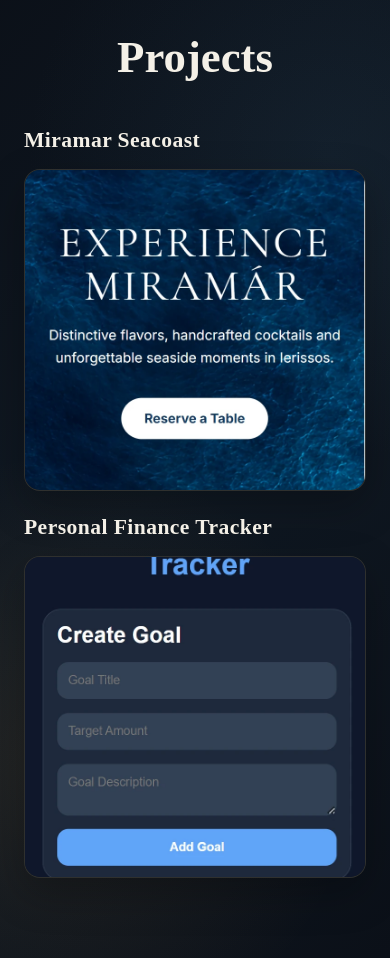
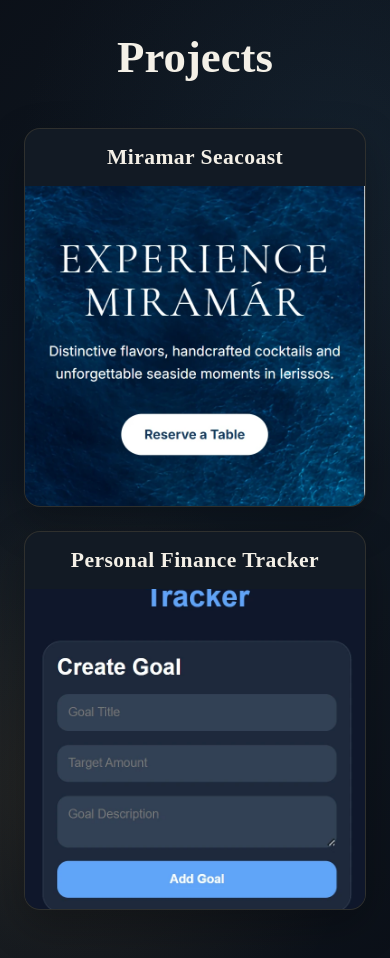
Before and after one commit to VTheGreek/My-Portfolio, a React (Vite) app in the folder my-portfolio/: page / in a window 390 px wide. Shown: the part 1380-2338 px from the top of the page. Built offline with nearby package versions, Linux system fonts and the light colour scheme.

Commit message:
style: center project titles in cards

```diff
--- a/my-portfolio/src/styles/Projects.css
+++ b/my-portfolio/src/styles/Projects.css
@@ -19,8 +19,6 @@
     );
 }
 
-/* Section title */
-
 #projects h2 {
   margin: 0 0 4rem;
   text-align: center;
@@ -30,8 +28,6 @@
   line-height: 1;
 }
 
-/* Project grid */
-
 .projects {
   max-width: 900px;
   margin: 0 auto;
@@ -40,21 +36,9 @@
   gap: 1.5rem;
 }
 
-/* Individual project */
+/* Project card */
 
-.project h3 {
-  margin: 0 0 1rem;
-  color: var(--text);
-  font-family: var(--font-display);
-  font-size: 1.5rem;
-  font-weight: 600;
-  letter-spacing: 0.02em;
-}
-
-/* Project image */
-
-.projects a {
-  display: block;
+.project {
   overflow: hidden;
   border: 1px solid rgba(214, 174, 99, 0.15);
   border-radius: 1.25rem;
@@ -67,7 +51,39 @@
     box-shadow 0.35s ease;
 }
 
-.projects a:hover {
+/* Project name */
+
+.project h3 {
+  margin: 0;
+  padding: 1.2rem 1rem;
+  text-align: center;
+  color: var(--text);
+  font-family: var(--font-display);
+  font-size: 1.5rem;
+  font-weight: 600;
+  letter-spacing: 0.02em;
+}
+
+/* Project link */
+
+.project a {
+  display: block;
+  overflow: hidden;
+}
+
+/* Project image */
+
+.project img {
+  display: block;
+  width: 100%;
+  height: 320px;
+  object-fit: cover;
+  transition: transform 0.5s ease;
+}
+
+/* Hover */
+
+.project:hover {
   transform: translateY(-8px);
   border-color: rgba(214, 174, 99, 0.45);
   box-shadow:
@@ -75,15 +91,7 @@
     0 0 30px rgba(214, 174, 99, 0.08);
 }
 
-.projects img {
-  display: block;
-  width: 100%;
-  height: 320px;
-  object-fit: cover;
-  transition: transform 0.5s ease;
-}
-
-.projects a:hover img {
+.project:hover img {
   transform: scale(1.035);
 }
 
@@ -117,9 +125,10 @@
 
   .project h3 {
     font-size: 1.35rem;
+    padding: 1rem;
   }
 
-  .projects a {
+  .project {
     border-radius: 1rem;
   }
 }
```
Also changed, not shown: my-portfolio/src/components/ProjectCard.jsx (deleted), my-portfolio/src/styles/ProjectCard.css (deleted).
